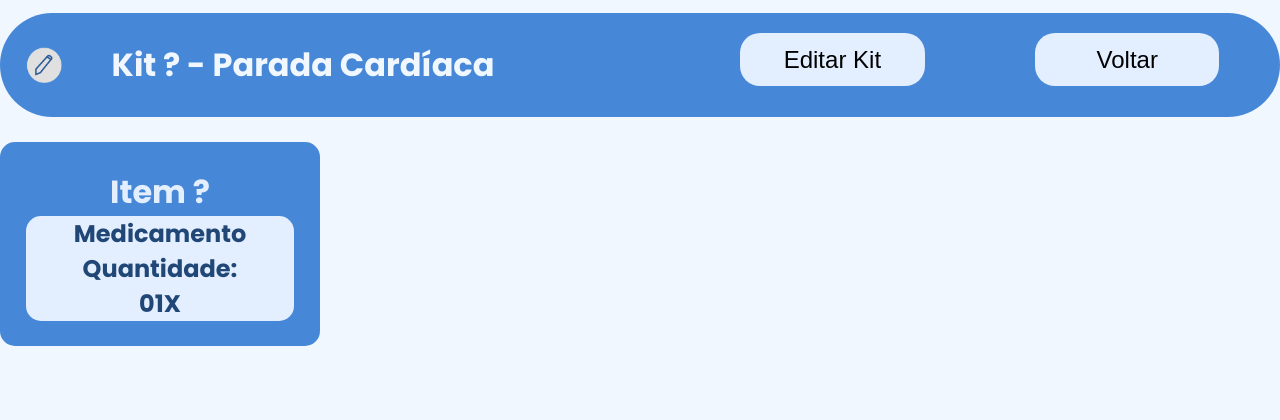
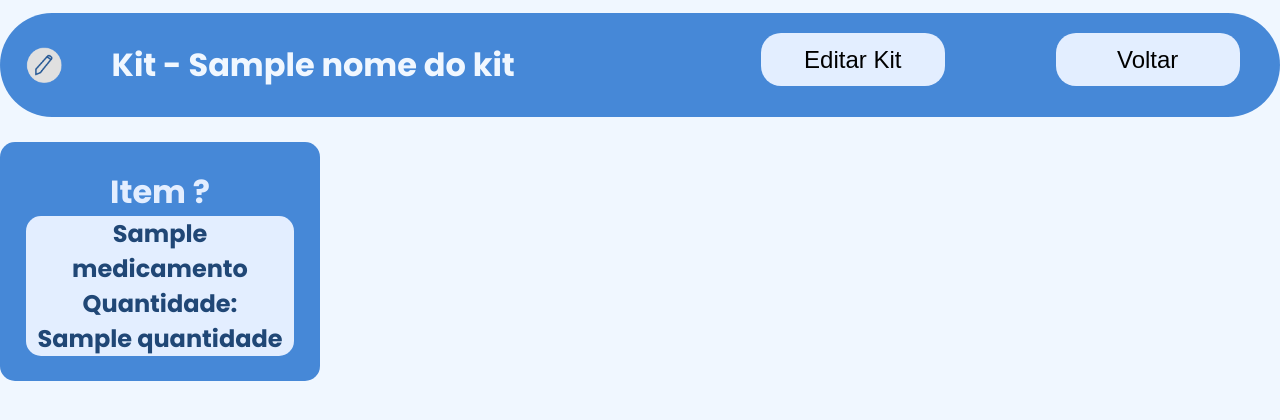
Before and after one commit to Inteli-College/2024-T0008-EC05-G01, a Flask app: template src/novo_backend/templates/telaKit.html in a window 1280 px wide. Shown: the top 420 px of the page. Run offline with Flask 3, Linux system fonts and the light colour scheme; the template is opened without the code that fills it: most values are stand-ins (such as "Sample title", 1, 10 or a date in 2020); some libraries are stand-ins or nearby versions.

Commit message:
Integração tela de Kits
Co-Authored-By: Marco Antonio Rizzi Meneguetti <123962801+Rizzi26@users.noreply.github.com>

```diff
--- a/src/novo_backend/requirements.txt
+++ b/src/novo_backend/requirements.txt
@@ -4,7 +4,7 @@ certifi==2024.2.2
 click==8.1.7
 dnspython==2.6.1
 email-validator==2.1.1
-fastapi==0.110.0
+fastapi[all]==0.110.0
 h11==0.14.0
 httpcore==1.0.4
 httpx==0.27.0
--- a/src/novo_backend/static/css/kit.css
+++ b/src/novo_backend/static/css/kit.css
@@ -100,7 +100,6 @@ body {
     background-color: #E3EEFF;
     border-radius: 15px;
     text-align: right;
-
 }
 
 .adicao {
--- a/src/novo_backend/static/css/telaKit.css
+++ b/src/novo_backend/static/css/telaKit.css
@@ -63,17 +63,18 @@ body {
 }
 
 .linha {
+    margin-top: 2%;
     display: flex;
-    /* Organiza os elementos na mesma linha */
+    gap: 10px;
+    flex-wrap: wrap;
+
+
 }
 
 .novo_kit {
     color: #F0F7FF;
 }
 
-.linha{
-    margin-top: 2%;
-}
 
 .item {
     color: #E3EEFF;
--- a/src/novo_backend/templates/telaKit.html
+++ b/src/novo_backend/templates/telaKit.html
@@ -4,26 +4,30 @@
 <head>
     <meta charset="UTF-8">
     <meta name="viewport" content="width=device-width, initial-scale=1.0">
-    <title>Document</title>
-    <link rel="stylesheet" href="../static/css/telaKit.css">
+    <title>{{ nome_do_kit }}</title>
+    <link rel="stylesheet" href="/static/css/telaKit.css">
+    <script src="https://unpkg.com/htmx.org@1.9.11" integrity="sha384-0gxUXCCR8yv9FM2b+U3FDbsKthCI66oH5IA9fHppQq9DDMHuMauqq1ZHBpJxQ0J0" crossorigin="anonymous"></script>
+    <script src="{{ url_for('static', path='scripts/armazem.js') }}"></script>
 </head>
 
 <body>
     <div class="navegacaoAzul">
         <img class="logo_editar" src="../static/img/logo_editar.png" alt="not found">
-        <h1 class="novo_kit"> Kit ? - Parada Cardíaca </h1>
+        <h1 class="novo_kit"> Kit - {{ nome_do_kit }} </h1>
         <button class="edicao" href="/novoKit.html">Editar Kit</button>
         <button class="cancelar" href="/telaP.html">Voltar</button>
     </div>
     <div class="linha">
+        {% for medicamento in medicamentos %}
         <div class="box1">
             <h1 class="item">Item ?</h1>
             <div class="box2">
-                <h2 class="medicamento">Medicamento</h2>
+                <h2 class="medicamento">{{ medicamento.nome }}</h2>
                 <h2 class="medicamento">Quantidade:</h2>
-                <h2 class="medicamento">01X</h2>
+                <h2 class="medicamento">{{ medicamento.quantidade }}</h2>
             </div>
         </div>
+        {% endfor %}
     </div>
     </div>
     <!-- <img class="triangulo_baixo" src="../img/triangulos.png" alt="not found">
--- a/src/novo_backend/templates/telaP.html
+++ b/src/novo_backend/templates/telaP.html
@@ -9,6 +9,7 @@
   <link rel="stylesheet" type="text/css" href="../static/css/tp.css">
   <script src="https://unpkg.com/htmx.org@1.7.0/dist/htmx.js"></script>
   <script src="{{ url_for('static', path='scripts/config-2.js') }}"></script>
+  <script src="{{ url_for('static', path='scripts/armazem.js') }}"></script>
 </head>
 
 <body>
@@ -29,8 +30,8 @@
   <h1>Tabela de Kits:</h1>
   <main>
     <header class="juncao">
-      <a href="/editarKit.html">
-        <button class="kits" href="/telaKit.html">
+      <a href="/telaKit">
+        <button class="kits" href="/telaKit.html" onclick="carregarKits()">
           <div>
             <span class="nome-kit" id="nome-kit">Kit 3</span>
             <h2 id="nome ">Cirúrgico Cardiovascular</h2>
```
Also changed, not shown: src/novo_backend/database/archives/kits.json (+1 -1 lines), src/novo_backend/modules/api/routes/frontend.py (+16 -4 lines), src/novo_backend/static/scripts/armazem.js (added, +23 -0 lines).
